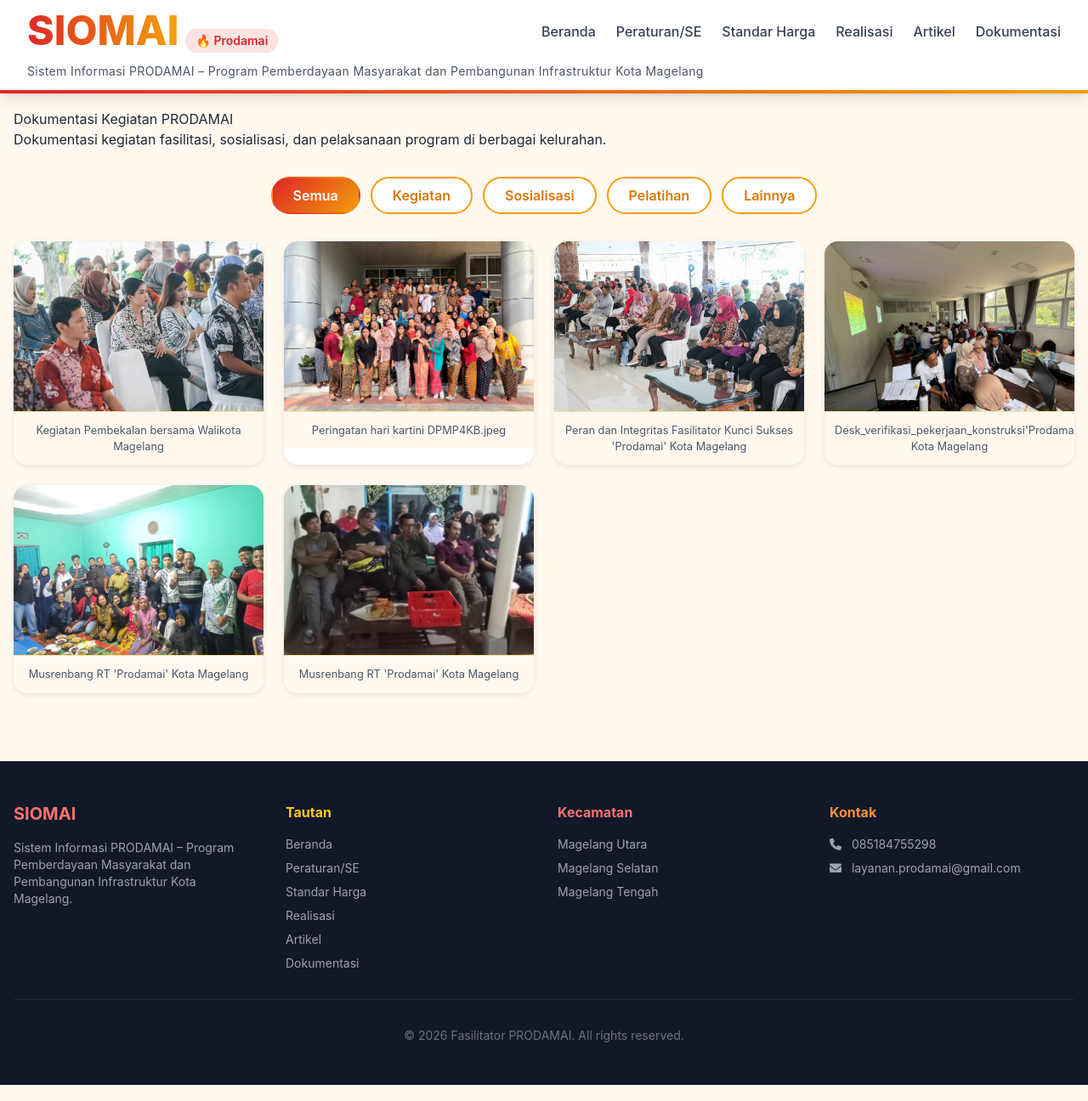
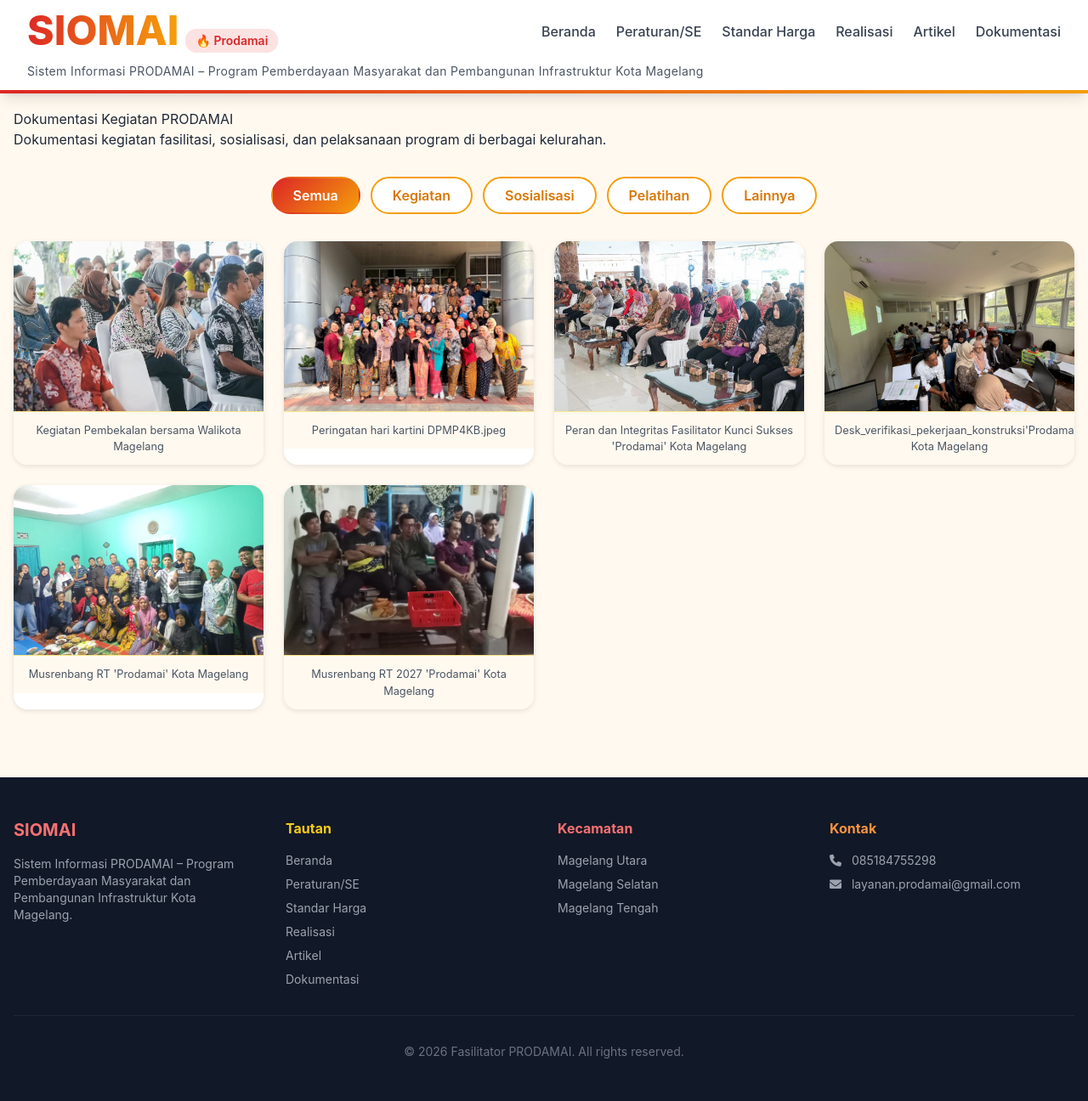
Before and after one commit to fasilitatormgl/siomai, a Jekyll site: the page built from foto.md, in a window 1280 px wide and 1296 px high. Shown: the whole window at 85% size. Built offline with Jekyll 4.4.1, drawn with Linux system fonts in a browser that asks for light colours; nearby versions of some CDN libraries.

Commit message:
Update photos.yml

```diff
--- a/_data/photos.yml
+++ b/_data/photos.yml
@@ -9,4 +9,4 @@
 - file: "musrenrt2027.jpeg"
   caption: "Musrenbang RT 'Prodamai' Kota Magelang"
 - file: "musrenrt2027RT4RW4.jpeg"
-  caption: "Musrenbang RT 'Prodamai' Kota Magelang"
+  caption: "Musrenbang RT 2027 'Prodamai' Kota Magelang"
```
